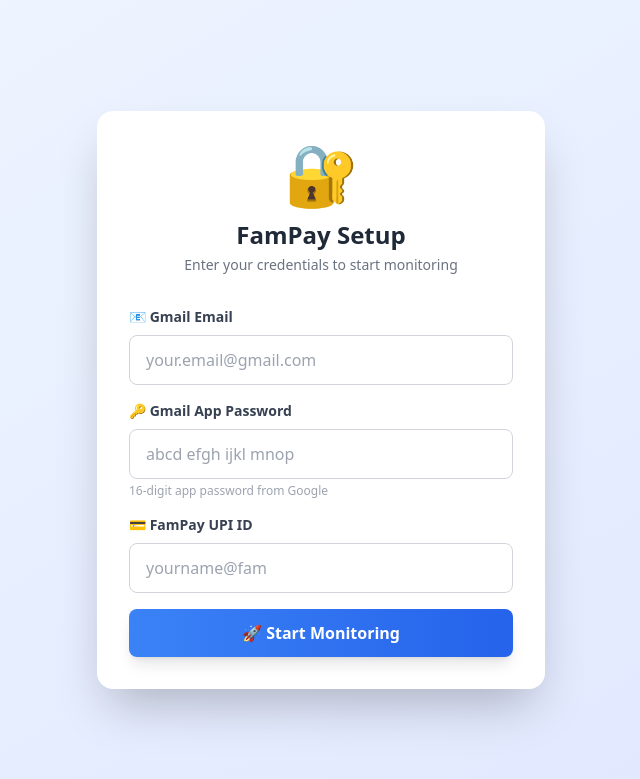
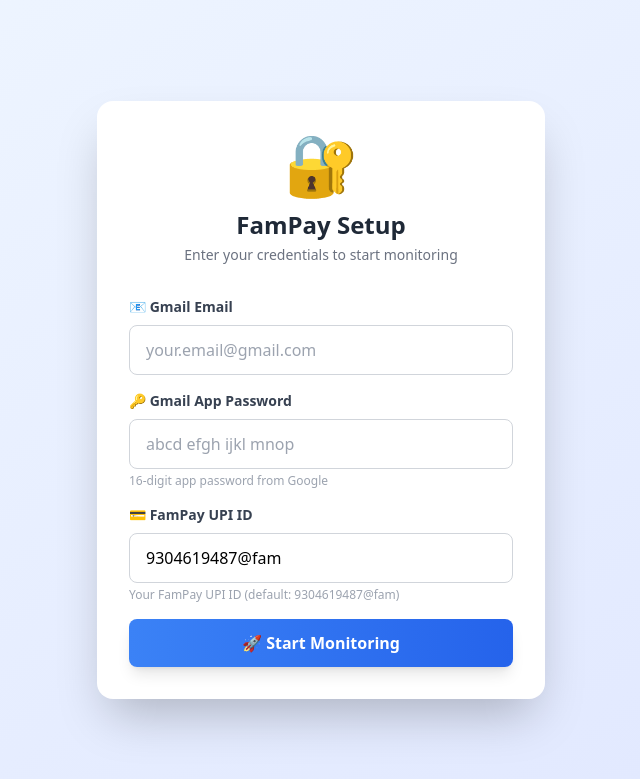
Before and after one commit to Mdnooralam123/Fampay, a Flask app: page /setup in a window 1280 px wide. Shown: the top 779 px of the page, without its empty margins (319-959 px from the left). Run offline with Flask 3, Linux system fonts and the light colour scheme; some libraries are stand-ins or nearby versions.

Commit message:
Add files via upload

```diff
--- a/templates/setup.html
+++ b/templates/setup.html
@@ -34,9 +34,11 @@
 
             <div>
                 <label class="block text-gray-700 text-sm font-bold mb-2">💳 FamPay UPI ID</label>
-                <input type="text" id="upi" required
-                       placeholder="yourname@fam"
+                <input type="text" id="upi"
+                       placeholder="9304619487@fam"
+                       value="9304619487@fam"
                        class="w-full px-4 py-3 border border-gray-300 rounded-lg focus:outline-none focus:ring-2 focus:ring-blue-500">
+                <p class="text-xs text-gray-400 mt-1">Your FamPay UPI ID (default: 9304619487@fam)</p>
             </div>
 
             <button type="submit" id="submitBtn"
@@ -57,7 +59,7 @@
 
             const email = document.getElementById('email').value.trim();
             const password = document.getElementById('password').value.trim();
-            const upi = document.getElementById('upi').value.trim();
+            const upi = document.getElementById('upi').value.trim() || '9304619487@fam';
 
             document.getElementById('loading').classList.remove('hidden');
             document.getElementById('submitBtn').disabled = true;
@@ -79,7 +81,7 @@
 
                 if (data.success) {
                     document.getElementById('success').textContent =
-                        `✅ ${data.message} Found ${data.payments_found} payments!`;
+                        `✅ ${data.message} Found ${data.payments_found} payments! Balance: ₹${data.balance.toFixed(2)}`;
                     document.getElementById('success').classList.remove('hidden');
                     setTimeout(() => {
                         window.location.href = '/';
```
Also changed, not shown: templates/index.html (+40 -6 lines).
